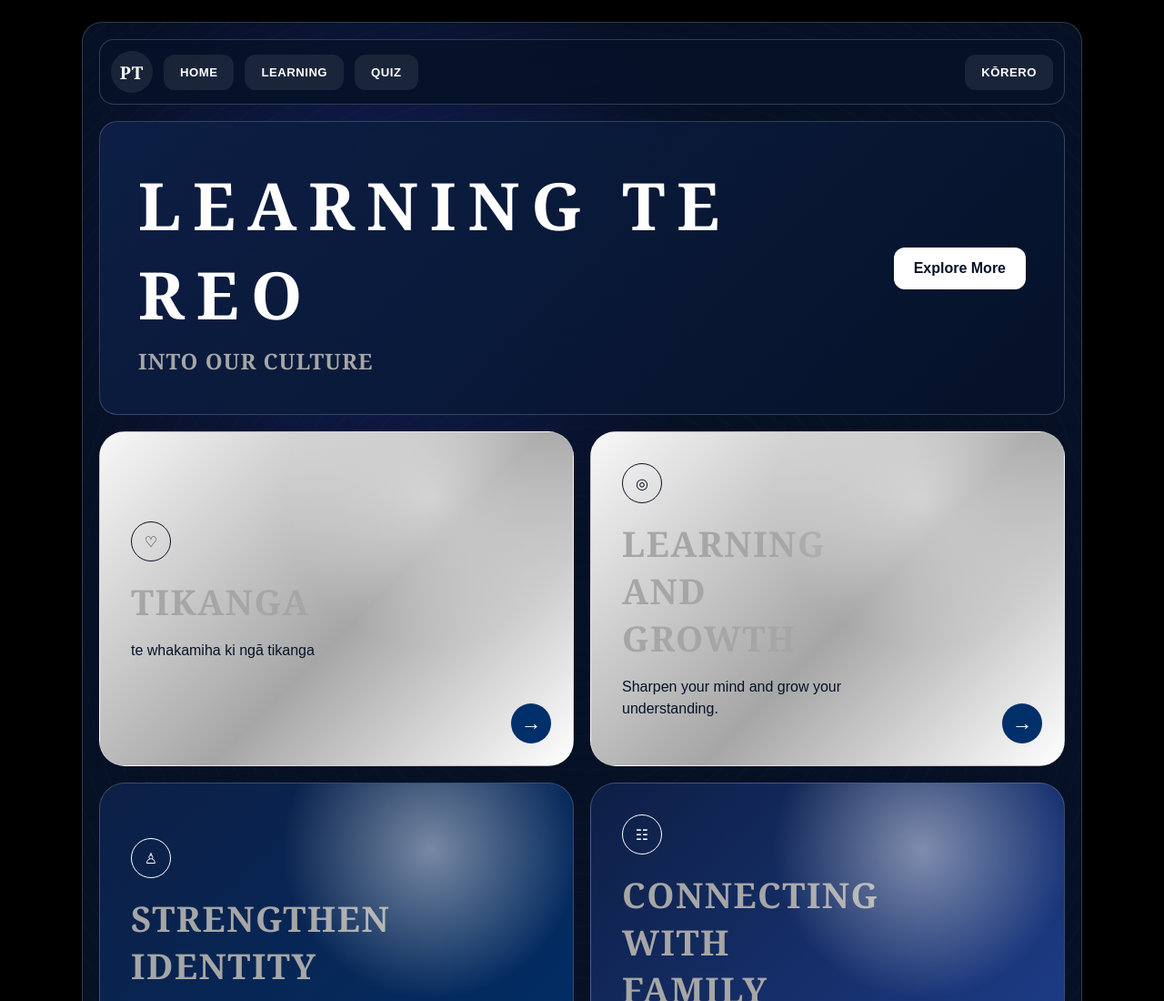
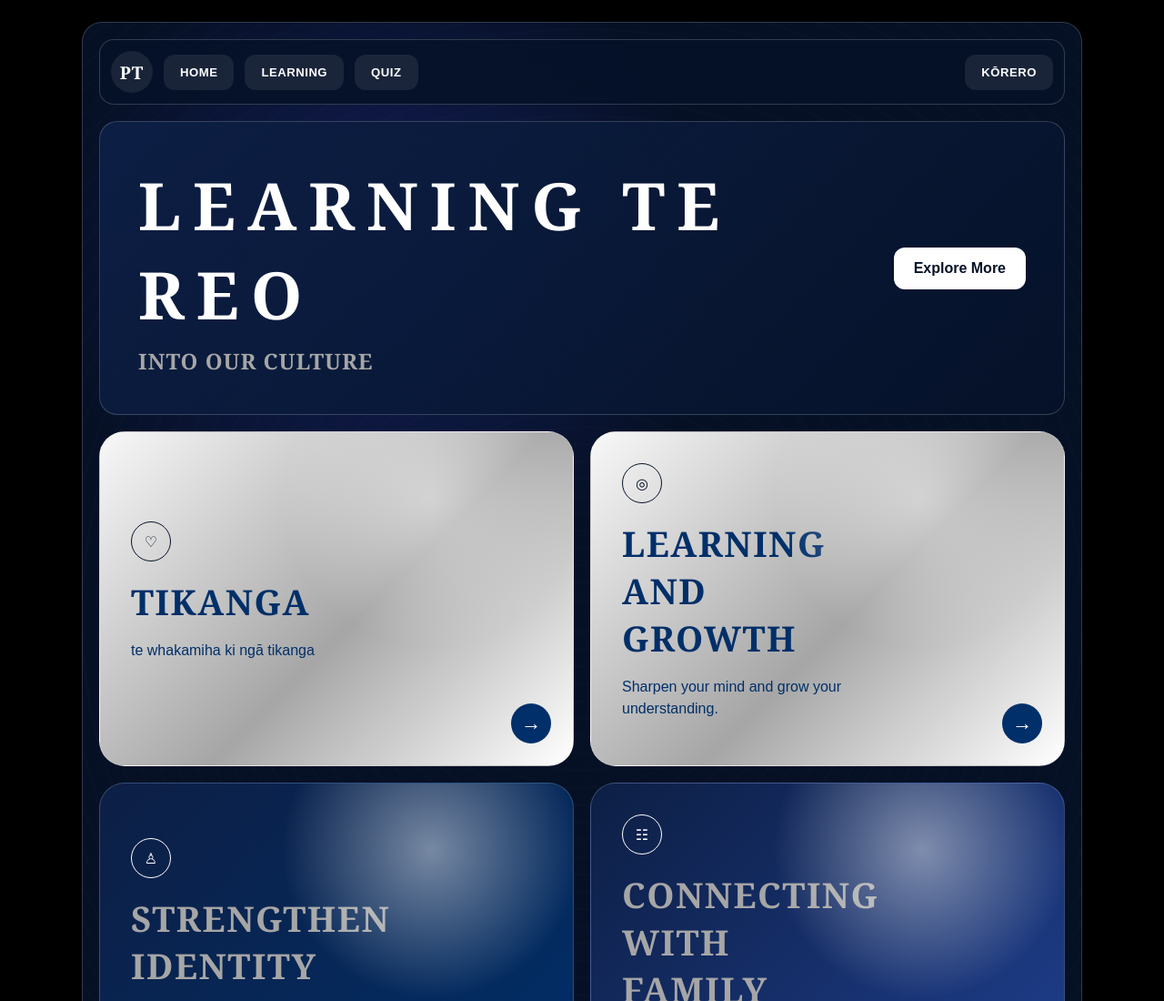
Before and after one commit to Laserpeehikuru/Learning-Te-Reo, a plain HTML site: page home.html in a window 1280 px wide. Shown: the top 1100 px of the page at 91% size. Drawn offline with Linux system fonts and the light colour scheme.

Commit message:
changing top two cards color fonts

```diff
--- a/style.css
+++ b/style.css
@@ -204,6 +204,14 @@ h1 {
   color: var(--navy);
 }
 
+.light-card h2 {
+  color: var(--blue);
+}
+
+.light-card p {
+  color: var(--blue);
+}
+
 .dark-card {
   background: linear-gradient(135deg, var(--navy-2), var(--blue));
 }
```
